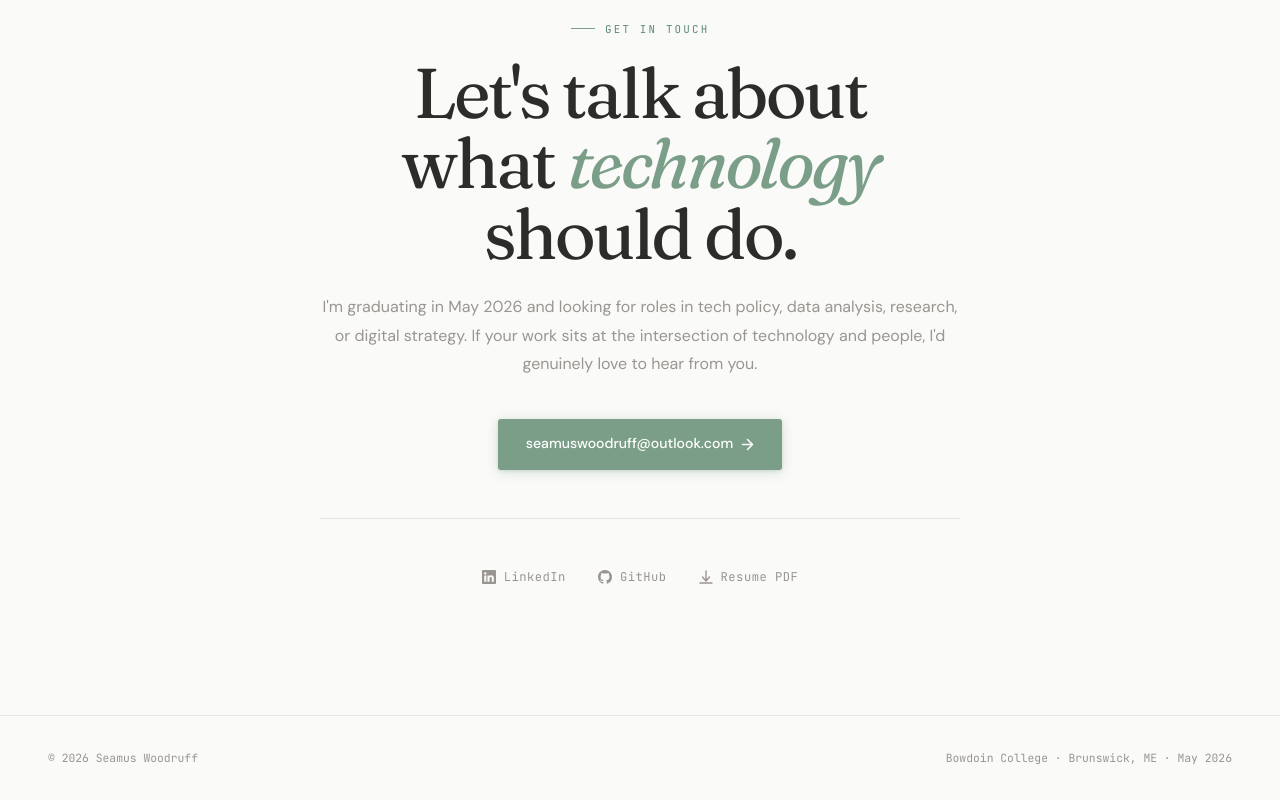
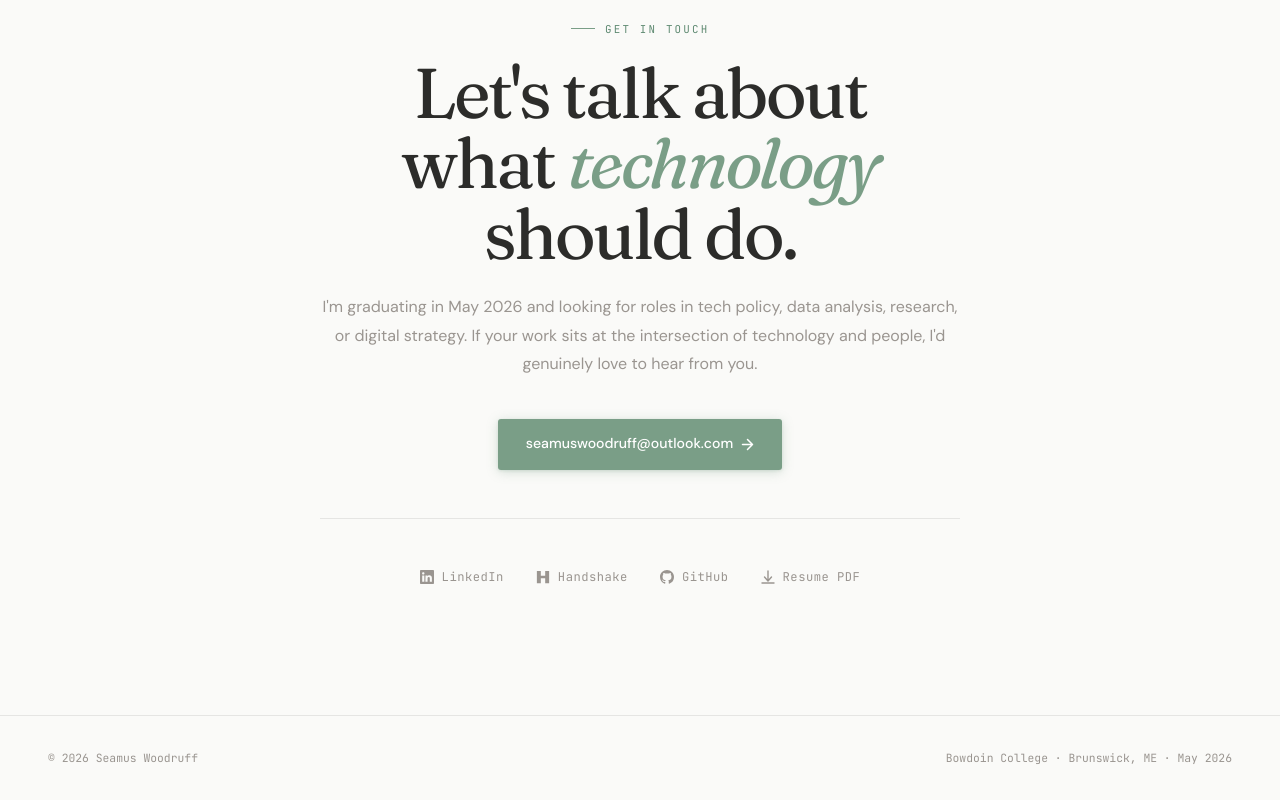
Before and after one commit to seamuswoodruff/seamuswoodruff.github.io, a plain HTML site: page index.html in a window 1280 px wide. Shown: the part 4017-4817 px from the top of the page. Drawn offline with Linux system fonts and the light colour scheme.

Commit message:
Add files via upload

```diff
--- a/index.html
+++ b/index.html
@@ -1116,6 +1116,10 @@
           <svg width="14" height="14" viewBox="0 0 16 16" fill="currentColor"><path d="M0 1.146C0 .513.526 0 1.175 0h13.65C15.474 0 16 .513 16 1.146v13.708c0 .633-.526 1.146-1.175 1.146H1.175C.526 16 0 15.487 0 14.854V1.146zm4.943 12.248V6.169H2.542v7.225h2.401zm-1.2-8.212c.837 0 1.358-.554 1.358-1.248-.015-.709-.52-1.248-1.342-1.248-.822 0-1.359.54-1.359 1.248 0 .694.521 1.248 1.327 1.248h.016zm4.908 8.212V9.359c0-.216.016-.432.08-.586.173-.431.568-.878 1.232-.878.869 0 1.216.662 1.216 1.634v3.865h2.401V9.25c0-2.22-1.184-3.252-2.764-3.252-1.274 0-1.845.7-2.165 1.193v.025h-.016a5.54 5.54 0 01.016-.025V6.169h-2.4c.03.678 0 7.225 0 7.225h2.4z"/></svg>
           LinkedIn
         </a>
+        <a href="https://bowdoin.joinhandshake.com/profiles/seamuswoodruff" class="contact-link" target="_blank" rel="noopener">
+          <svg width="14" height="14" viewBox="0 0 16 16" fill="currentColor"><path d="M1 1h4.5v5.5h5V1H15v14h-4.5V9.5h-5V15H1V1z"/></svg>
+          Handshake
+        </a>
         <a href="https://github.com/seamuswoodruff" class="contact-link" target="_blank" rel="noopener">
           <svg width="14" height="14" viewBox="0 0 16 16" fill="currentColor"><path d="M8 0C3.58 0 0 3.58 0 8c0 3.54 2.29 6.53 5.47 7.59.4.07.55-.17.55-.38 0-.19-.01-.82-.01-1.49-2.01.37-2.53-.49-2.69-.94-.09-.23-.48-.94-.82-1.13-.28-.15-.68-.52-.01-.53.63-.01 1.08.58 1.23.82.72 1.21 1.87.87 2.33.66.07-.52.28-.87.51-1.07-1.78-.2-3.64-.89-3.64-3.95 0-.87.31-1.59.82-2.15-.08-.2-.36-1.02.08-2.12 0 0 .67-.21 2.2.82.64-.18 1.32-.27 2-.27.68 0 1.36.09 2 .27 1.53-1.04 2.2-.82 2.2-.82.44 1.1.16 1.92.08 2.12.51.56.82 1.27.82 2.15 0 3.07-1.87 3.75-3.65 3.95.29.25.54.73.54 1.48 0 1.07-.01 1.93-.01 2.2 0 .21.15.46.55.38A8.013 8.013 0 0016 8c0-4.42-3.58-8-8-8z"/></svg>
           GitHub
```
